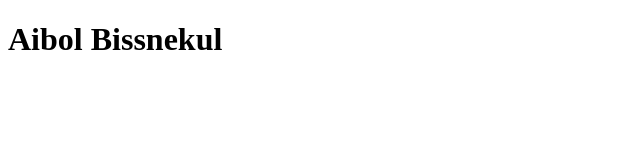
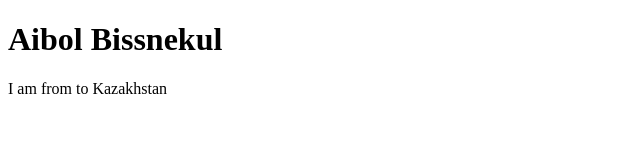
Before and after one commit to aibolbiss/new_project, a plain HTML site: page index.html in a window 1280 px wide. Shown: the whole page, without its empty margins (0-640 px from the left). Drawn offline with Linux system fonts and the light colour scheme.

Commit message:
add paragraph

```diff
--- a/index.html
+++ b/index.html
@@ -8,5 +8,6 @@
   </head>
   <body>
     <h1>Aibol Bissnekul</h1>
+    <p>I am from to Kazakhstan</p>
   </body>
 </html>
```
